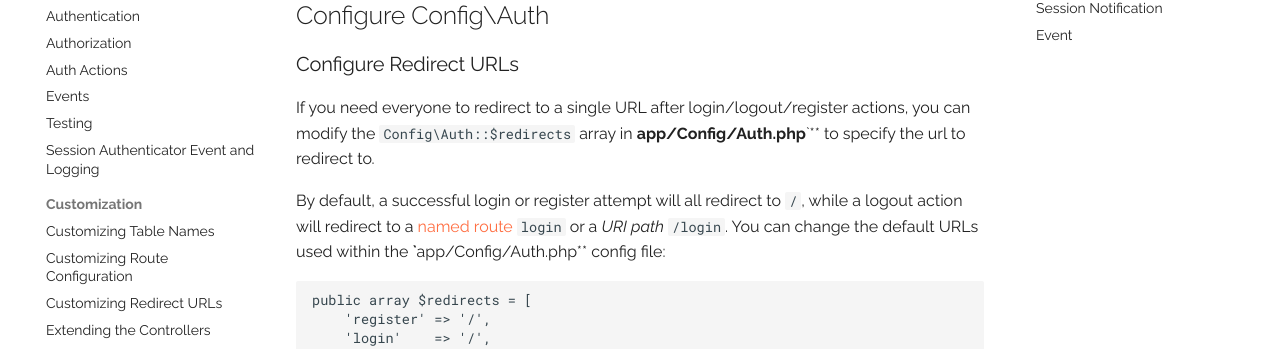
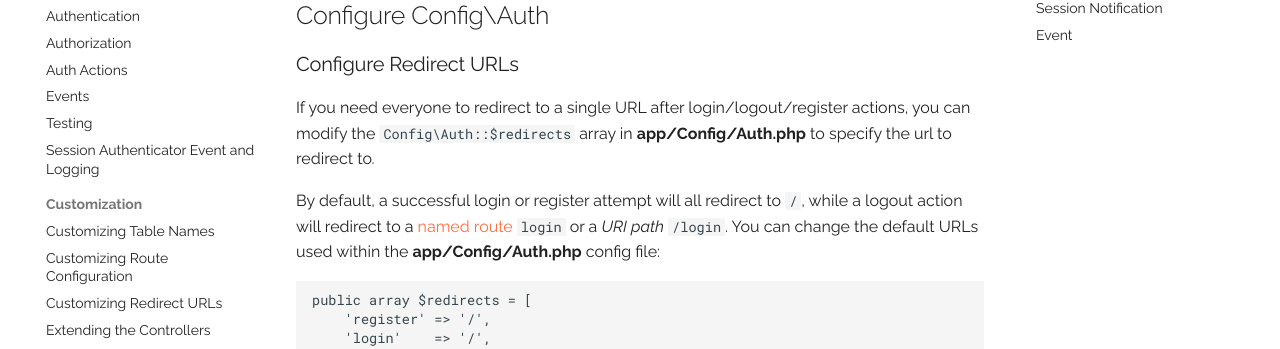
Before and after one commit to codeigniter4/shield, an MkDocs documentation site: the page built from docs/quick_start_guide/authentication_flow.md, in a window 1280 px wide and 900 px high. Shown: the part 391-740 px from the top of the window. Built offline with MkDocs 1.6.1 and Material for MkDocs 9.7.7, drawn with Linux system fonts in a browser that asks for light colours; comment, search, counter and statistics services are not loaded; a style sheet for code colours, icons or effects is not loaded.

Commit message:
docs: fix invalid markdown

````diff
--- a/docs/quick_start_guide/authentication_flow.md
+++ b/docs/quick_start_guide/authentication_flow.md
@@ -9,10 +9,10 @@ Learning any new authentication system can be difficult, especially as they get
 
 ### Configure Redirect URLs
 
-If you need everyone to redirect to a single URL after login/logout/register actions, you can modify the `Config\Auth::$redirects` array in **app/Config/Auth.php**`** to specify the url to redirect to.
+If you need everyone to redirect to a single URL after login/logout/register actions, you can modify the `Config\Auth::$redirects` array in **app/Config/Auth.php** to specify the url to redirect to.
 
 By default, a successful login or register attempt will all redirect to `/`, while a logout action
-will redirect to a [named route](https://codeigniter.com/user_guide/incoming/routing.html#using-named-routes "See routing docs") `login` or a *URI path* `/login`. You can change the default URLs used within the **`**app/Config/Auth.php** config file:
+will redirect to a [named route](https://codeigniter.com/user_guide/incoming/routing.html#using-named-routes "See routing docs") `login` or a *URI path* `/login`. You can change the default URLs used within the **app/Config/Auth.php** config file:
 
 ```php
 public array $redirects = [
````
